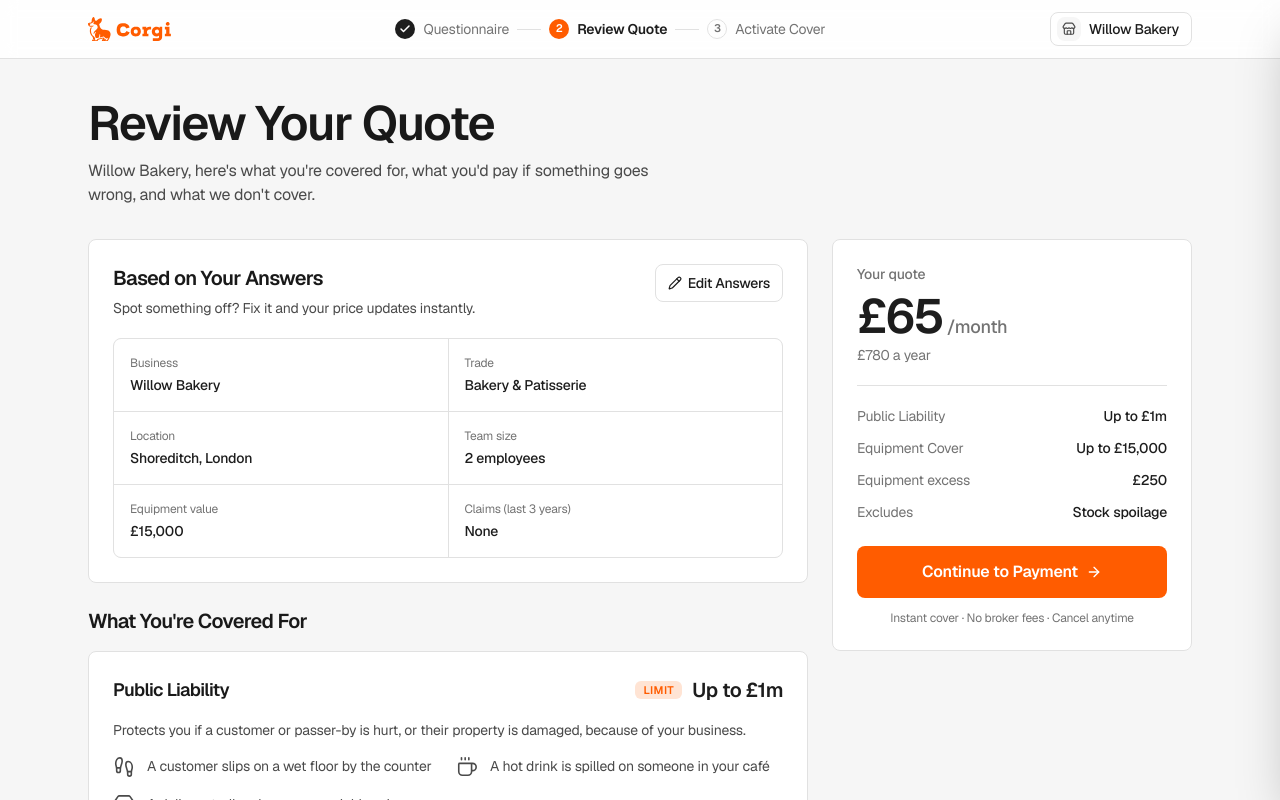
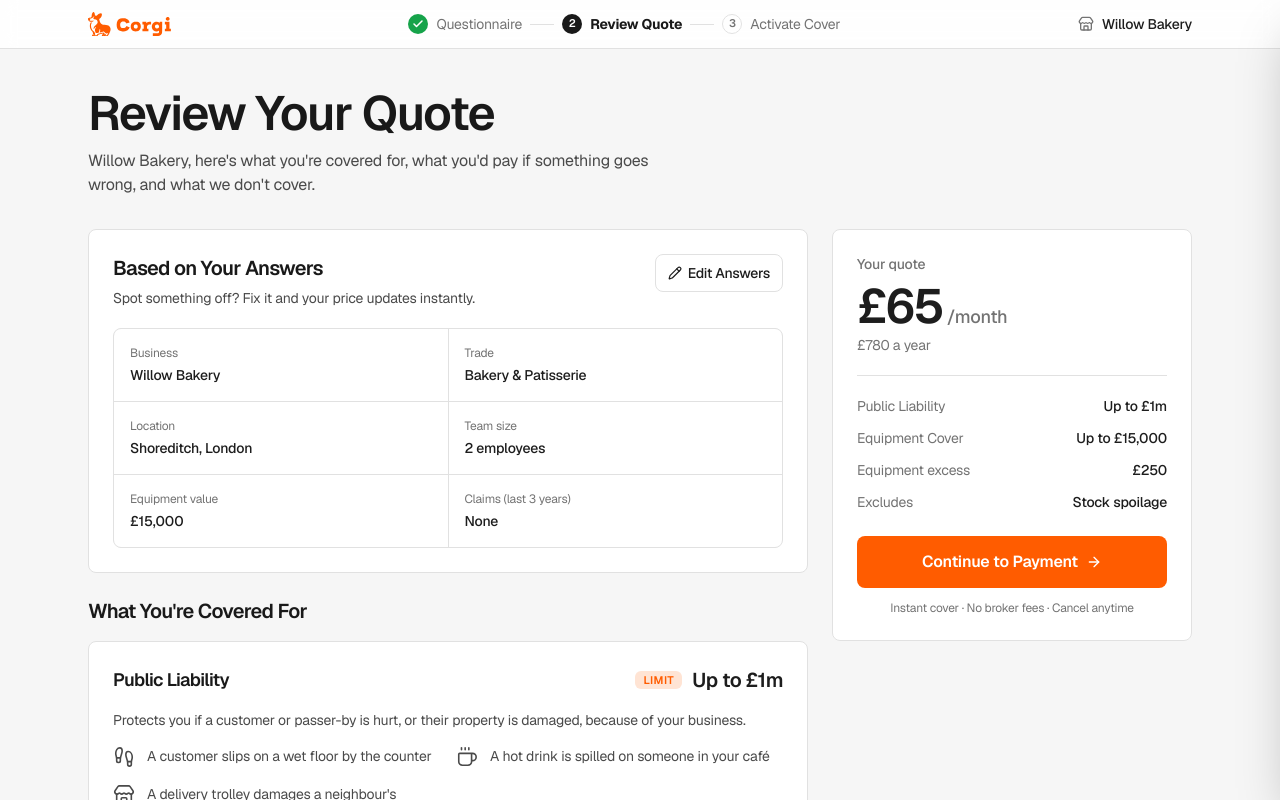
Before and after one commit to leonardoxmoreno1988/corgi-willow-bakery-quote, a React (Vite) app: page / in a window 1280 px wide. Shown: the top 800 px of the page. Built offline with nearby package versions, Linux system fonts and the light colour scheme.

Commit message:
style: calmer header stepper and account context
Ink active step, emerald completed check, clickable Questionnaire step
that opens the edit drawer, and borderless account label.

Co-Authored-By: Claude Sonnet 5.5 <noreply@anthropic.com>

```diff
--- a/src/App.tsx
+++ b/src/App.tsx
@@ -75,7 +75,12 @@ function App() {
 
   return (
     <div className="min-h-screen">
-      <QuoteHeader step={step} canReset={changed || step === "checkout"} onReset={reset} />
+      <QuoteHeader
+        step={step}
+        canReset={changed || step === "checkout"}
+        onReset={reset}
+        onEditAnswers={() => openDrawer("business")}
+      />
 
       <main className="mx-auto max-w-6xl px-4 pt-6 pb-32 sm:px-6 sm:pt-10 lg:pb-16">
         {step === "review" ? (
--- a/src/components/quote/QuoteHeader.tsx
+++ b/src/components/quote/QuoteHeader.tsx
@@ -8,11 +8,12 @@ interface QuoteHeaderProps {
   step: Step;
   canReset: boolean;
   onReset: () => void;
+  onEditAnswers: () => void;
 }
 
 const STEPS = ["Questionnaire", "Review Quote", "Activate Cover"] as const;
 
-export function QuoteHeader({ step, canReset, onReset }: QuoteHeaderProps) {
+export function QuoteHeader({ step, canReset, onReset, onEditAnswers }: QuoteHeaderProps) {
   const activeIndex = step === "review" ? 1 : 2;
 
   return (
@@ -31,24 +32,34 @@ export function QuoteHeader({ step, canReset, onReset }: QuoteHeaderProps) {
                 className="flex items-center gap-2"
               >
                 {i > 0 && <span className="h-px w-6 bg-hairline" aria-hidden />}
-                <span
+                {(() => {
+                  const clickable = i === 0 && step === "review";
+                  const Tag = clickable ? "button" : "span";
+                  return (
+                    <Tag
+                      {...(clickable
+                        ? { type: "button" as const, onClick: onEditAnswers, title: "Edit your answers" }
+                        : {})}
                       className={cn(
                         "flex items-center gap-2 text-sm",
-                    active ? "font-semibold text-ink" : "text-muted",
+                        active ? "font-bold text-heading" : "text-muted",
+                        clickable && "cursor-pointer transition-colors hover:text-heading",
                       )}
                     >
                       <span
                         className={cn(
                           "flex size-5 items-center justify-center rounded-full text-[11px] font-semibold transition-colors duration-300",
-                      active && "bg-corgi text-white",
-                      done && "bg-ink text-white",
+                          active && "bg-heading text-white",
+                          done && "bg-[#16A34A] text-white",
                           !active && !done && "border border-hairline",
                         )}
                       >
                         {done ? <Check className="size-3" strokeWidth={3} aria-hidden /> : i + 1}
                       </span>
                       {label}
-                </span>
+                    </Tag>
+                  );
+                })()}
               </li>
             );
           })}
@@ -65,10 +76,8 @@ export function QuoteHeader({ step, canReset, onReset }: QuoteHeaderProps) {
               <span className="hidden sm:inline">Reset prototype</span>
             </button>
           )}
-          <div className="flex items-center gap-2 rounded-lg border border-hairline bg-surface py-1 pr-3 pl-1.5 text-sm font-medium">
-            <span className="flex size-6 items-center justify-center rounded-md bg-fog">
-              <Store className="size-3.5 text-body" aria-hidden />
-            </span>
+          <div className="flex items-center gap-2 text-sm font-medium text-ink">
+            <Store className="size-4 text-muted" aria-hidden />
             {business.name}
           </div>
         </div>
```
Lines whose indentation alone changed are shown as unchanged.
